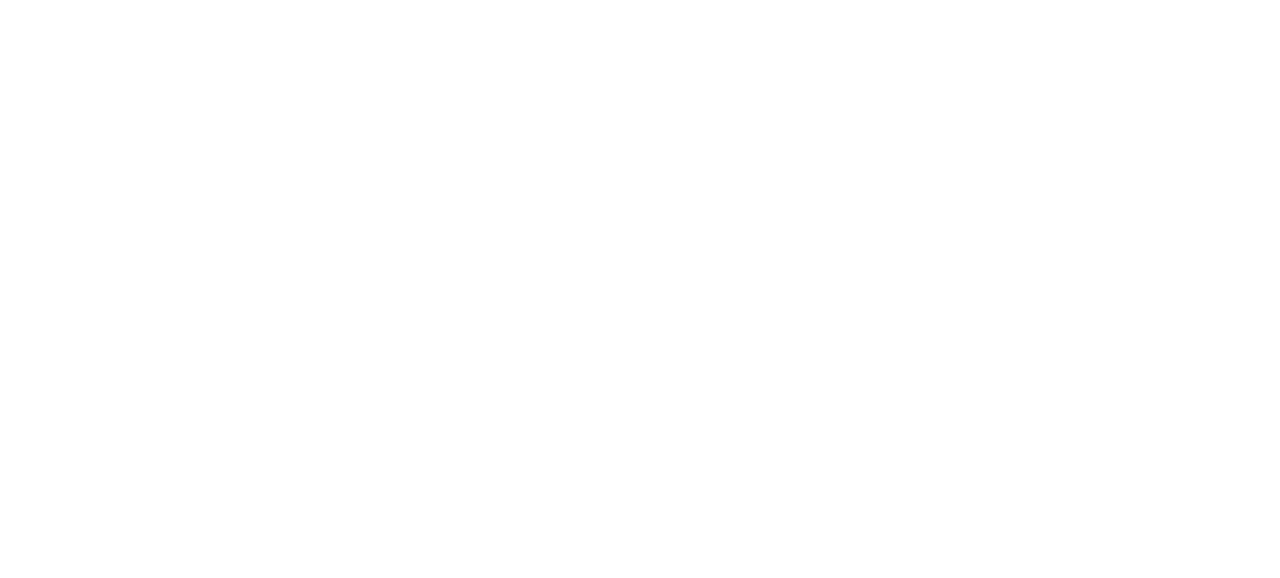
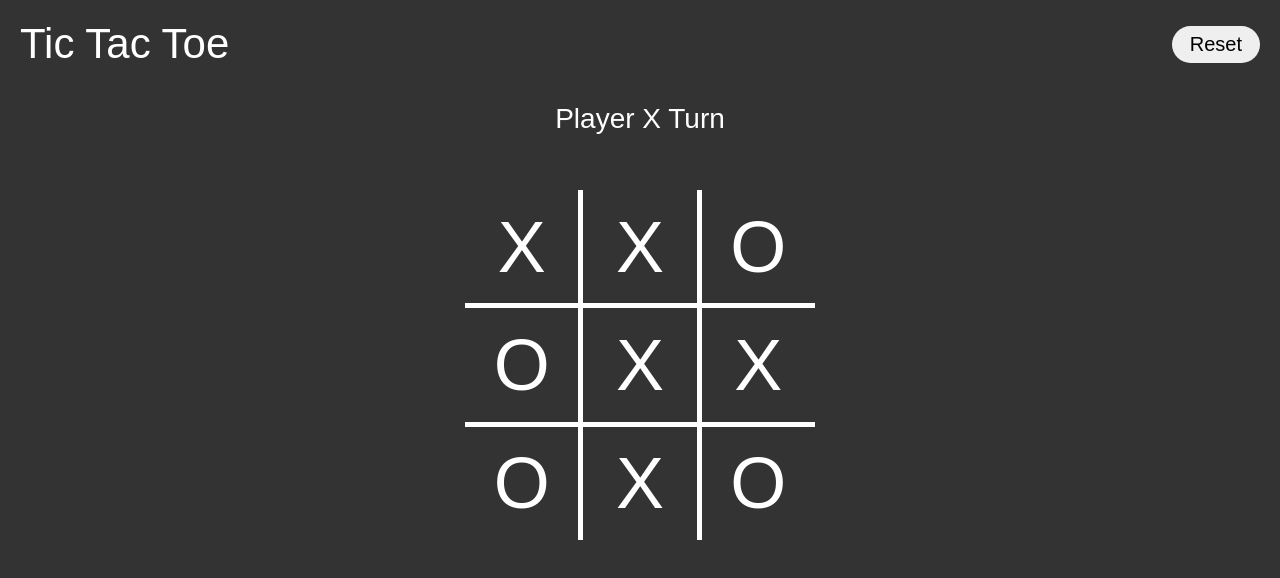
Before and after one commit to Mujtaba-Alhadi/TicTacToe, a plain HTML site: page index.html in a window 1280 px wide. Drawn offline with Linux system fonts and the light colour scheme.

Commit message:
added css & html design

```diff
--- a/index.html
+++ b/index.html
@@ -7,6 +7,24 @@
     <title>Tic Tac Toe</title>
   </head>
   <body>
+    <div class="page">
+      <div class="header">
+        <h2>Tic Tac Toe</h2>
+        <button class="reset">Reset</button>
+      </div>
+      <div class="status">Player X Turn</div>
+      <div class="board">
+        <div class="cell">X</div>
+        <div class="cell">X</div>
+        <div class="cell">O</div>
+        <div class="cell">O</div>
+        <div class="cell">X</div>
+        <div class="cell">X</div>
+        <div class="cell">O</div>
+        <div class="cell">X</div>
+        <div class="cell">O</div>
+      </div>
+    </div>
     <script src="main.js"></script>
   </body>
 </html>
--- a/main.js
+++ b/main.js
@@ -75,15 +75,25 @@ const GameController = (function () {
   return { playRound, getCurrentPlayer, resetGame };
 })();
 
-GameController.playRound(0);
-GameController.playRound(1);
-GameController.playRound(2);
-GameController.playRound(4);
-GameController.playRound(3);
-GameController.playRound(5);
-GameController.playRound(7);
-GameController.playRound(6);
-GameController.playRound(8);
-GameController.playRound(8);
-GameController.resetGame();
-GameController.playRound(0);
+// GameController.playRound(0);
+// GameController.playRound(1);
+// GameController.playRound(2);
+// GameController.playRound(4);
+// GameController.playRound(3);
+// GameController.playRound(5);
+// GameController.playRound(7);
+// GameController.playRound(6);
+// GameController.playRound(8);
+// GameController.playRound(8);
+// GameController.resetGame();
+// GameController.playRound(0);
+
+
+// write renderContent function
+// write addMarker function
+// add a display element to show the result
+// put a resart button
+
+const DisplayGame = (function(){
+
+})();
--- a/style.css
+++ b/style.css
@@ -0,0 +1,46 @@
+* {
+  box-sizing: border-box;
+  margin: 0;
+  font-family: "Varela Round", sans-serif;
+  font-weight: 400;
+}
+body {
+  background-color: #333;
+  color: white;
+}
+.header {
+  display: flex;
+  justify-content: space-between;
+  align-items: center;
+  padding: 20px;
+  font-size: 28px;
+}
+.reset {
+  cursor: pointer;
+  border: none;
+  border-radius: 50px;
+  padding: 7px 18px;
+  font-size: 20px;
+}
+.status {
+  text-align: center;
+  margin: 15px 0 55px;
+  font-size: 28px;
+}
+.board {
+  display: grid;
+  grid-template-columns: repeat(3, 1fr);
+  gap: 5px;
+  background-color: white;
+  margin: auto;
+  width: 350px;
+  height: 350px;
+}
+.cell {
+  background-color: #333;
+  display: flex;
+  justify-content: center;
+  align-items: center;
+  font-size: 72px;
+  cursor: pointer;
+}
```
